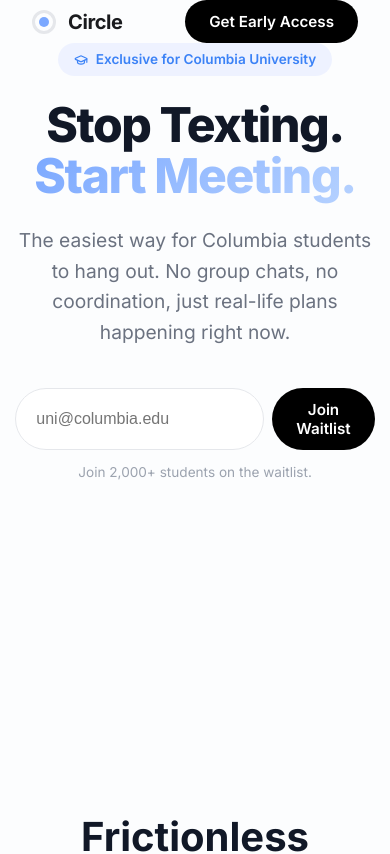
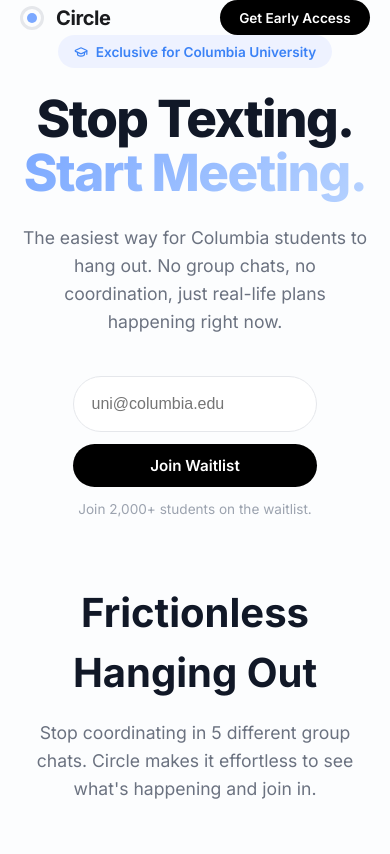
Before and after one commit to columbia-startup-studio/landing_page, a React (Vite) app: page / in a window 390 px wide. Shown: the top 854 px of the page. Built offline with nearby package versions, Linux system fonts and the light colour scheme.

Commit message:
Updated padding

```diff
--- a/src/components/Hero.css
+++ b/src/components/Hero.css
@@ -2,9 +2,8 @@
     display: flex;
     align-items: center;
     justify-content: space-between;
-    padding-top: 4rem;
+    padding-top: 2rem;
     padding-bottom: 6rem;
-    min-height: calc(100vh - 80px);
     position: relative;
     overflow: hidden;
 }
@@ -165,7 +164,7 @@
     .hero-section {
         flex-direction: column;
         text-align: center;
-        padding-top: 3rem;
+        padding-top: 2rem;
     }
 
     .hero-content {
@@ -185,12 +184,33 @@
 }
 
 @media (max-width: 768px) {
+    .hero-section {
+        padding-top: 4rem;
+    }
+
     .hero-title {
-        font-size: 3rem;
+        font-size: 3.2rem;
+    }
+
+    .hero-description {
+        font-size: 1.1rem;
     }
 
     .hero-visual {
         display: none;
         /* Hide on small screens for initial iteration */
     }
+
+    .input-group {
+        flex-direction: column;
+        width: 100%;
+        max-width: 100%;
+        gap: 0.75rem;
+    }
+
+    .email-input,
+    .form-submit {
+        width: 100%;
+        padding: 1.1rem;
+    }
 }
--- a/src/components/Navigation.css
+++ b/src/components/Navigation.css
@@ -52,7 +52,17 @@
 }
 
 @media (max-width: 768px) {
+    .navbar {
+        padding-top: 1rem;
+        padding-bottom: 1rem;
+    }
+
     .navbar-links {
         display: none;
     }
+
+    .navbar-cta .btn-primary {
+        padding: 0.6rem 1.2rem;
+        font-size: 0.85rem;
+    }
 }
--- a/src/index.css
+++ b/src/index.css
@@ -13,6 +13,12 @@
 
     --container-max-width: 1200px;
     --container-padding: 2rem;
+}
+
+@media (max-width: 768px) {
+    :root {
+        --container-padding: 1.25rem;
+    }
 }
 
 * {
```
